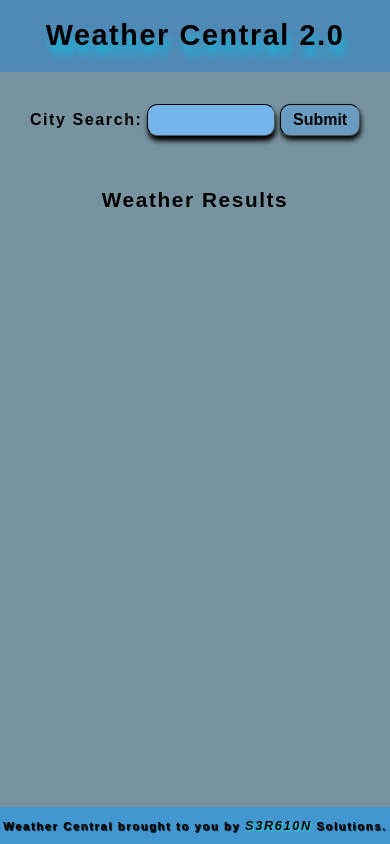
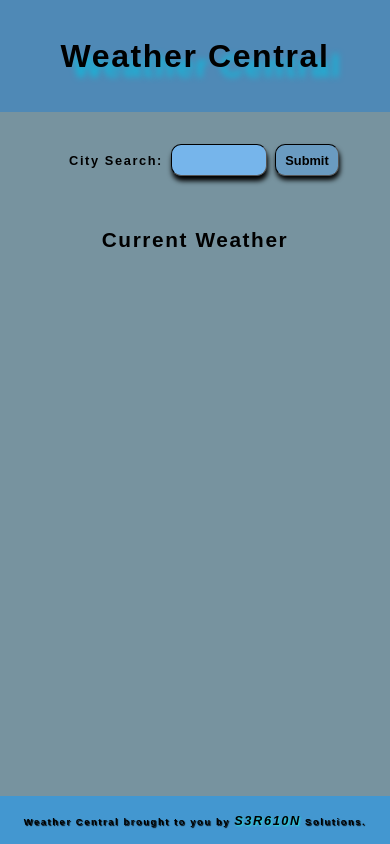
Before and after one commit to S3R610P3NAJR/weather-central-2.0, a plain HTML site: page index.html in a window 390 px wide. Drawn offline with Linux system fonts and the light colour scheme.

Commit message:
final working version

```diff
--- a/index.html
+++ b/index.html
@@ -10,7 +10,7 @@
 
 <body>
    <header>
-      <h1 id="title">Weather Central 2.0</h1>
+      <h1 id="title">Weather Central</h1>
    </header>
 
    <main>
@@ -23,7 +23,7 @@
       </section>
 
       <section id="weather-output">
-         <h2>Weather Results</h2>
+         <h2>Current Weather</h2>
          <p id="weather-data"></p>
          <br>
          <p id="weather-data-2"></p>
--- a/style.css
+++ b/style.css
@@ -2,8 +2,8 @@
    box-sizing: border-box;
 }
 
-body{
-   min-height:100dvh;
+body {
+   min-height: 100dvh;
    font-family: Arial;
    margin: 0;
    padding: 0;
@@ -12,66 +12,79 @@ body{
    letter-spacing: .1rem;
 }
 
-header{
+/* ---------- Header ---------- */
+
+header {
    display: flex;
    justify-content: center;
+   align-items: center;
+   height: 7rem;
    font-size: 3rem;
-   background-color:#4f89b6;
+   background-color: #4f89b6;
 }
 
-#title{
-   text-shadow: 3px 10px 7px rgb(20, 183, 219);
+#title {
+   text-shadow: 12px 10px 6px rgb(20, 183, 219);
 }
 
-main{
+/* ---------- Main ---------- */
+
+main {
    display: flex;
    flex-direction: column;
    flex-grow: 1;
    background-color: #77939f;
 }
 
-#search-section{
+/* ---------- Search ---------- */
+
+#search-section {
    display: flex;
    justify-content: center;
    height: 6rem;
 }
 
-form{
+form {
+   width: 80rem;
+   height: 5.5rem;
    padding: 1rem;
+   margin: auto;
    display: flex;
    align-items: center;
-
+   justify-content: center;
 }
 
-label{
+label {
+   width: 13rem;
    font-weight: 700;
-   font-size: 2.5rem;
+   font-size: 2.2rem;
 }
 
-input{
+input {
    box-shadow: 8px 7px 5px black;
    border: 6px inset black;
-   height: 3rem;
-   background-color:#76b5eb;
+   width: 23rem;
+   background-color: #76b5eb;
    border-radius: 10px;
-   width: 18rem;
-   margin: 1rem;
+   margin: 1.3rem;
    font-size: 1.9rem;
-   padding:.5rem;
+   padding: .5rem;
 }
 
-button{
+button {
    border: 6px inset black;
    box-shadow: 8px 7px 5px black;
    border-radius: 10px;
-   height: 3rem;
-   width: 10rem;
+   height: 4rem;
+   width: 11rem;
    font-weight: 700;
    font-size: 2rem;
-   background-color:#6a9bc1;
+   background-color: #6a9bc1;
 }
 
-#weather-output{
+/* ---------- Weather Output ---------- */
+
+#weather-output {
    display: flex;
    flex-direction: column;
    flex-grow: .1;
@@ -79,147 +92,167 @@ button{
    padding: .2rem;
 }
 
-
-h2{
-   font-size: 3rem;
+h2 {
+   font-size: 2.7rem;
 }
 
-#weather-data{
+#weather-data,
+#weather-data-2 {
    padding: .2rem;
    font-size: 2rem;
 }
 
-#weather-data-2{
-   padding: .2rem;
-   font-size: 2rem;
+#animation-img {
+   height: 36rem;
 }
 
-#animation-img{
-   height: 38rem;
+/* ---------- Footer ---------- */
 
-}
-
-
-footer{
+footer {
    display: flex;
    flex-direction: column;
+   height: 3rem;
    align-items: center;
+   justify-content: center;
    font-size: 1.5rem;
    background-color: #4397d0;
 }
 
-#my-name{
+#my-name {
    text-shadow: 3px 5px 3px rgb(20, 183, 219);
    font-weight: 700;
    font-style: italic;
-   font-size: 2.5rem;
+   font-size: 1.8rem;
 }
 
-/* ---------- Media Queries Tablets -------- */
+/* ---------- Tablet ---------- */
 
-@media screen and (max-width:1700px){
-   header{
-   font-size: 2rem;
+@media screen and (max-width: 1000px) {
+
+   header {
+      font-size: 1.8rem;
    }
 
-label{
-     font-size: 1.7rem;
+   label {
+      font-size: 1.6rem;
+      width: 11rem;
    }
 
-   input{
+   input {
       box-shadow: 3px 5px 5px black;
       border: 1px inset black;
       height: 3rem;
-     width: 12rem;
+      width: 16rem;
    }
 
-   button{
+   button {
       border: 1px inset black;
       box-shadow: 3px 5px 5px black;
-     border-radius: 10px;
-     height: 2.7rem;
-     width: 7rem;
-     font-weight: 700;
+      height: 3rem;
+      width: 8rem;
       font-size: 1.6rem;
    }
-    footer{
+
+   h2 {
+      font-size: 1.6rem;
+   }
+
+   #animation-img {
+      height: 25rem;
+   }
+
+   footer {
       font-size: 1.3rem;
       text-shadow: 1px 1px 1px black;
    }
-   #my-name{
+
+   #my-name {
       text-shadow: 1px 1px 2px rgb(39, 221, 215);
       font-size: 1.5rem;
    }
 }
 
-/* --------- Media Queries Mobile ----- */
+/* ---------- Mobile ---------- */
 
+@media screen and (max-width: 726px) {
 
-
-/* was 640px bellow */
-
-
-@media screen and (max-width: 790px){
-   header{
-      font-size: .9rem;
+   header {
+      font-size: 1.5rem;
    }
 
-   main{
-   flex-grow: 2rem;
-
+   label {
+      width: 10rem;
+      font-size: 1.3rem;
+      text-align: end;
    }
 
-   label{
+   input {
+      box-shadow: 1px 5px 5px black;
+      height: 2rem;
+      width: 12rem;
       font-size: 1rem;
-     align-self: center;
+      margin: .5rem;
    }
 
-   input{
-     box-shadow: 1px 5px 5px black;
-     border: 1px inset black;
+   button {
+      box-shadow: 1px 4px 5px black;
       height: 2rem;
-     border-radius: 10px;
-     font-size: 1rem;
-     font-weight: 700;
-     width: 8rem;
-     margin: .3rem;
-   }
-
-   button{
-     border: 1px inset black;
-     box-shadow: 1px 4px 5px black;
-     border-radius: 10px;
-     height: 2rem;
-     width: 5rem;
-     font-weight: 700;
+      width: 6rem;
       font-size: 1rem;
       color: black;
    }
 
-   h2{
+   h2 {
       font-size: 1.3rem;
    }
 
-   #weather-data{
+   #weather-data,
+   #weather-data-2 {
       padding: 1rem;
       font-size: .8rem;
    }
 
-   #weather-data-2{
-     padding: 1rem;
+   #animation-img {
+      height: 18rem;
+   }
+
+   footer {
       font-size: .8rem;
    }
 
-   #animation-img{
-   height: 18rem;
-
+   #my-name {
+      font-size: 1.1rem;
+   }
 }
 
-   footer{
-     font-size: .6rem;
+/* ---------- Small Mobile ---------- */
+
+@media screen and (max-width: 490px) {
+
+   header {
+      font-size: 1rem;
    }
 
-   #my-name{
+   label {
+      width: 7rem;
+      font-size: .8rem;
+   }
+
+   input {
+      width: 6rem;
+      font-size: .8rem;
+   }
+
+   button {
+      width: 4rem;
+      font-size: .8rem;
+   }
+
+   footer {
+      font-size: .5rem;
+   }
+
+   #my-name {
       font-size: .8rem;
    }
 }
```
Lines whose indentation alone changed are shown as unchanged.
